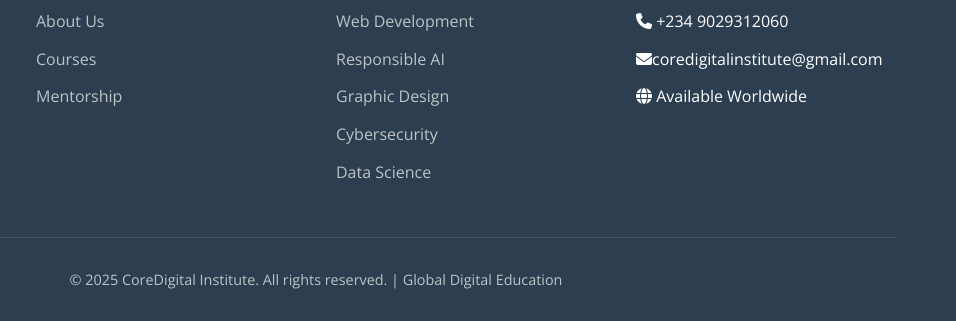
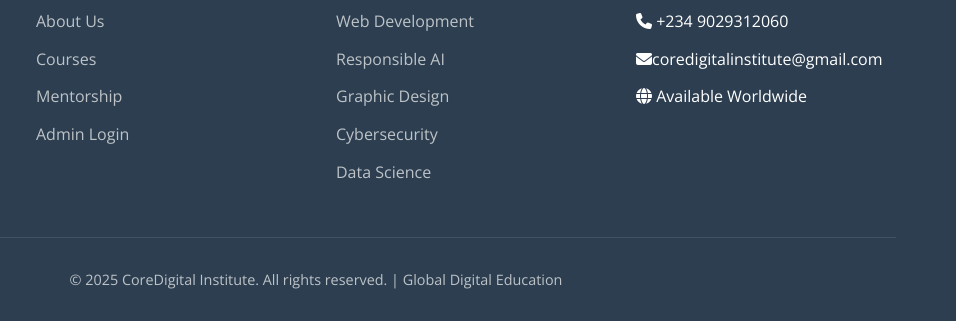
Before and after one commit to Obitu603/Core-Digital-Institute, a plain HTML site: page index.html in a window 1280 px wide. Shown: the part 6462-6783 px from the top of the page, 324-1280 px from the left. Drawn offline with nearby package versions, Linux system fonts and the light colour scheme.

Commit message:
Update index.html

```diff
--- a/index.html
+++ b/index.html
@@ -424,6 +424,7 @@
                         <li><a href="#about">About Us</a></li>
                         <li><a href="#courses">Courses</a></li>
                         <li><a href="#mentorship">Mentorship</a></li>
+                        <li><a href="login.html">Admin Login</a></li>
                     </ul>
                 </div>
                 <div class="footer-column">
```
